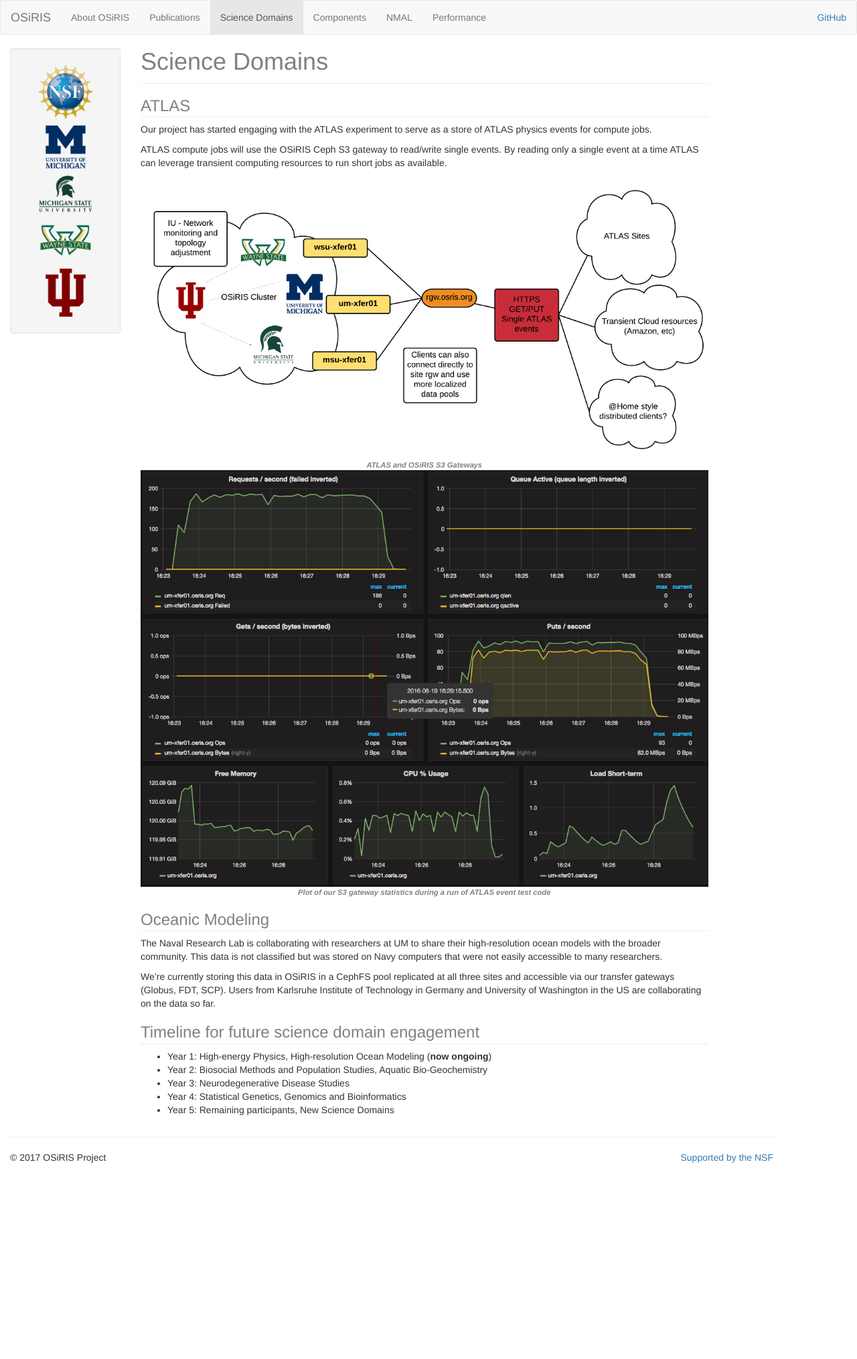
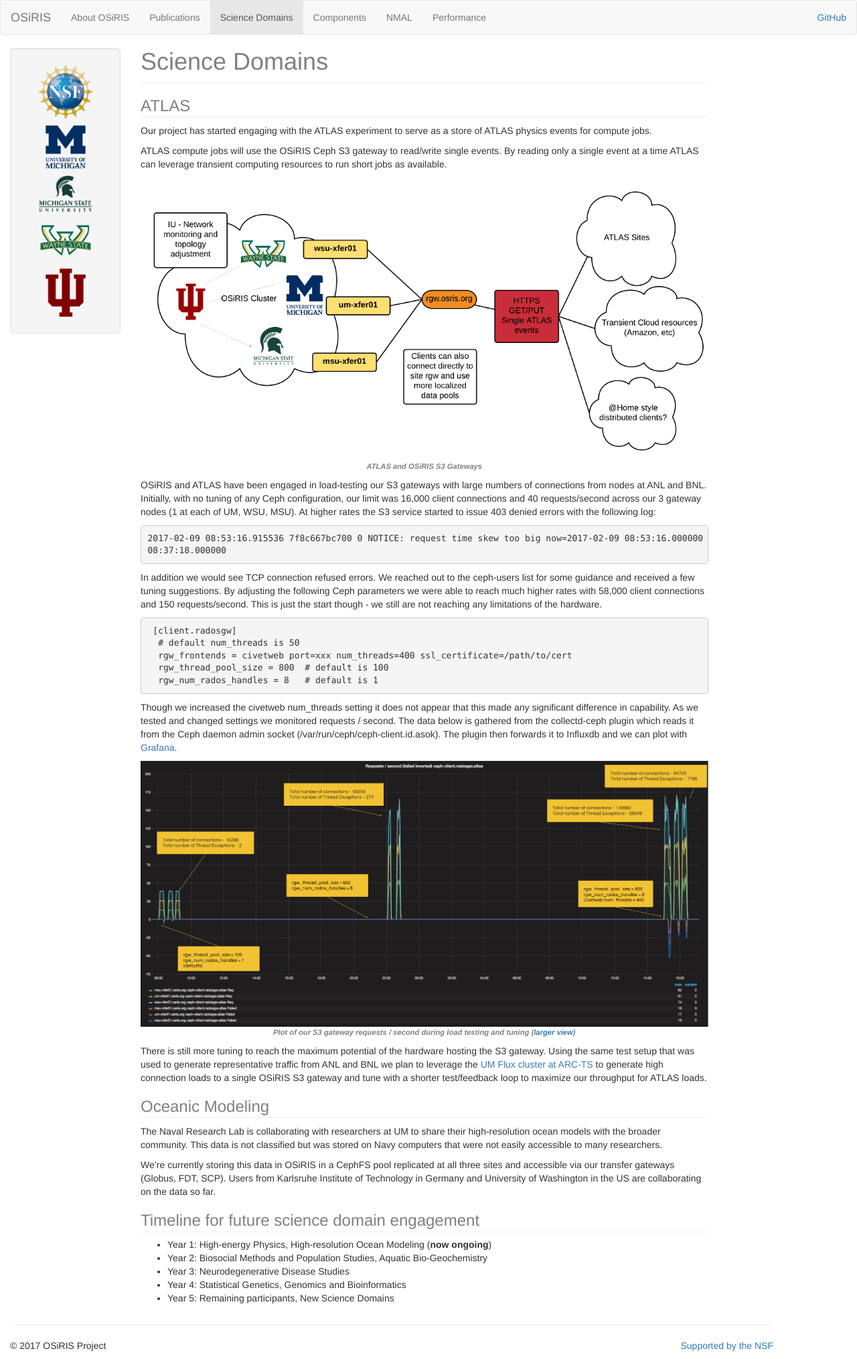
Before and after one commit to MI-OSiRIS/mi-osiris.github.io, a Jekyll site: the page built from domains.md, in a window 1280 px wide. Shown: the whole page at 67% size. Built offline with Jekyll 4.4.1, drawn with Linux system fonts in a browser that asks for light colours; before the commit the page ends 1748 px from its top, so only the background shows below that.

Commit message:
Add information about ATLAS RGW tuning

```diff
--- a/_includes/performance-menu.html
+++ b/_includes/performance-menu.html
@@ -1,4 +1,5 @@
 <ul class="nav nav-pills nav-stacked">
 <li><a href="/performance/latency.html">Latency Tests</a></li>
 <li><a href="/performance/tuning.html">System Tuning</a></li>
+<li><a href="/performance/rgw.html">Ceph RGW/S3</a></li>
 </ul>
--- a/assets/css/style.css
+++ b/assets/css/style.css
@@ -21,6 +21,10 @@
 
 h1 small {
   color: skyblue;
+}
+
+p {
+  margin: 10px 0 10px 0;
 }
 
 ul { overflow: auto; }
--- a/domains.md
+++ b/domains.md
@@ -21,12 +21,35 @@
 	ATLAS and OSiRIS S3 Gateways
 </div>
 
+
+OSiRIS and ATLAS have been engaged in load-testing our S3 gateways with large numbers of connections from nodes at ANL and BNL.  Initially, with no tuning of any Ceph configuration, our limit was 16,000 client connections and 40 requests/second across our 3 gateway nodes (1 at each of UM, WSU, MSU).  At higher rates the S3 service started to issue 403 denied errors with the following log:
+
+<pre>
+2017-02-09 08:53:16.915536 7f8c667bc700 0 NOTICE: request time skew too big now=2017-02-09 08:53:16.000000 req_time=2017-02-09
+08:37:18.000000
+</pre>
+
+
+In addition we would see TCP connection refused errors.  We reached out to the ceph-users list for some guidance and received a few tuning suggestions.  By adjusting the following Ceph parameters we were able to reach much higher rates with 58,000 client connections and 150 requests/second.  This is just the start though - we still are not reaching any limitations of the hardware.
+
+<pre>
+ [client.radosgw]
+  # default num_threads is 50
+  rgw_frontends = civetweb port=xxx num_threads=400 ssl_certificate=/path/to/cert
+  rgw_thread_pool_size = 800  # default is 100
+  rgw_num_rados_handles = 8   # default is 1
+</pre>
+
+Though we increased the civetweb num_threads setting it does not appear that this made any significant difference in capability.  As we tested and changed settings we monitored requests / second.  The data below is gathered from the collectd-ceph plugin which reads it from the Ceph daemon admin socket (/var/run/ceph/ceph-client.id.asok).  The plugin then forwards it to Influxdb and we can plot with <a href="components/monitoring.html">Grafana</a>.
+
 <div class="imgwrap">
-<a href="{{IMAGE_PATH}}/ATLAS-Test-RGW-Dash.png">
-	<img src="{{IMAGE_PATH}}/ATLAS-Test-RGW-Dash.png" style="width: 100%">
+<a href="{{IMAGE_PATH}}/RGW-ATLAS-Tuning-2-9-to-2-10.png">
+	<img src="{{IMAGE_PATH}}/RGW-ATLAS-Tuning-2-9-to-2-10.png" style="width: 100%">
 </a>
-Plot of our S3 gateway statistics during a run of ATLAS event test code
+Plot of our S3 gateway requests / second during load testing and tuning (<a href="{{IMAGE_PATH}}/RGW-ATLAS-Tuning-2-9-to-2-10.png ">larger view</a>)
 </div>
+
+There is still more tuning to reach the maximum potential of the hardware hosting the S3 gateway.  Using the same test setup that was used to generate representative traffic from ANL and BNL we plan to leverage the <a href="http://arc-ts.umich.edu/systems-and-services/flux/">UM Flux cluster at ARC-TS</a> to generate high connection loads to a single OSiRIS S3 gateway and tune with a shorter test/feedback loop to maximize our throughput for ATLAS loads.
 
 
 ### Oceanic Modeling
```
Also changed, not shown: performance/rgw.md (added, +7 -0 lines), assets/images/ATLAS-Test-RGW-Dash.png (deleted), assets/images/RGW-ATLAS-Tuning-2-9-to-2-10.png (added).
